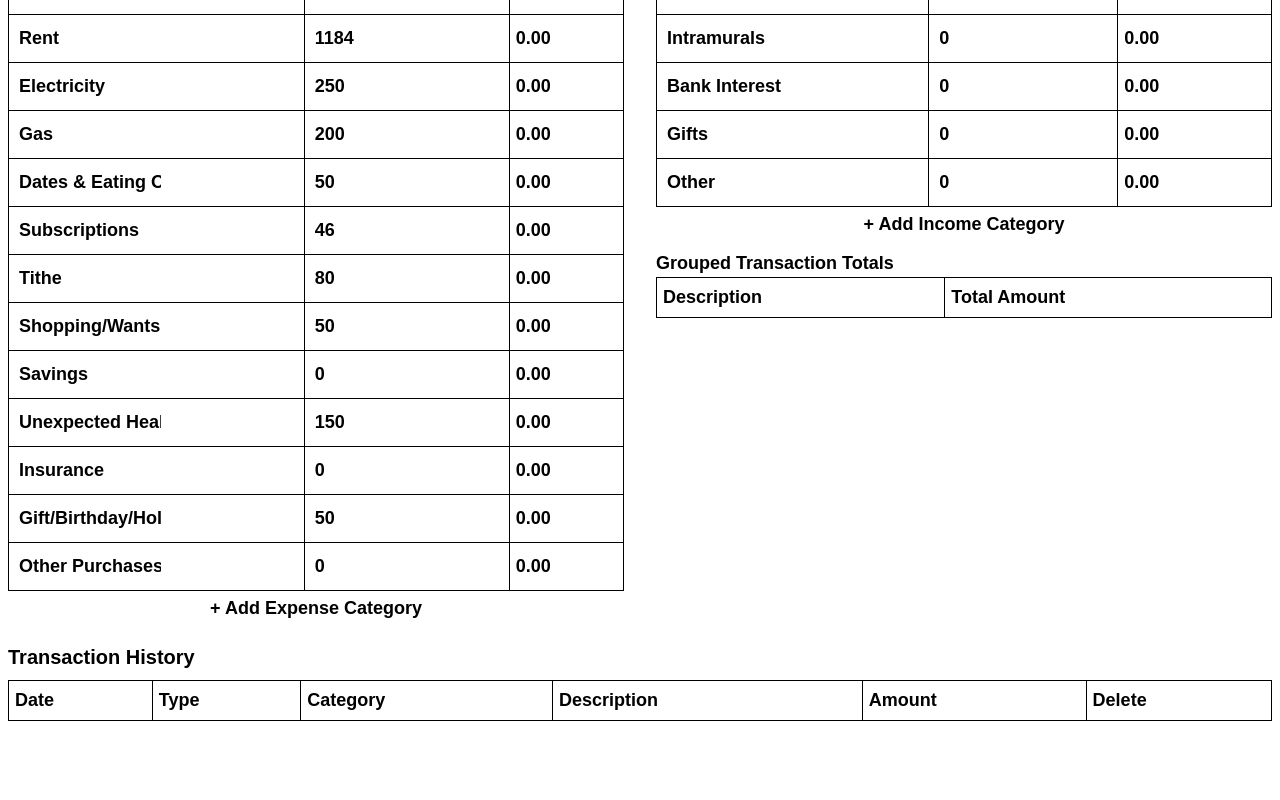
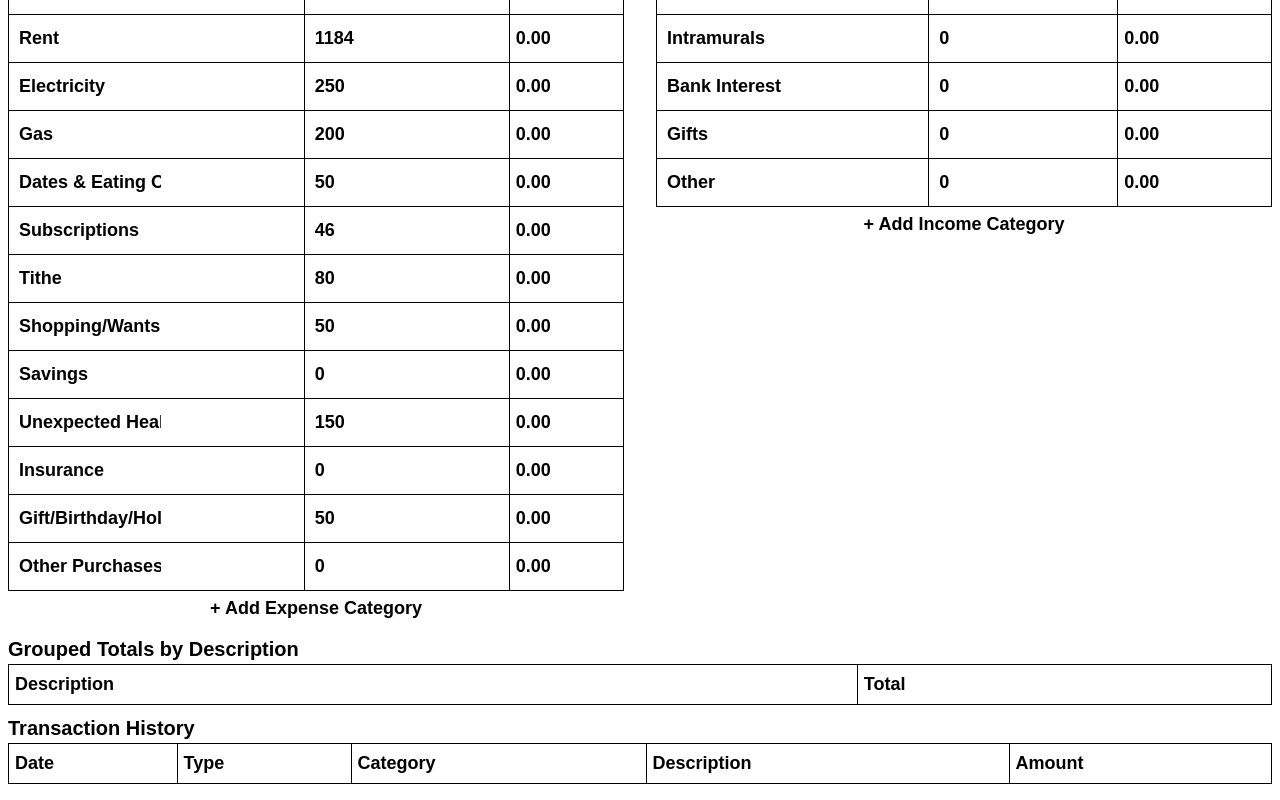
Before and after one commit to br3nn3nb/Bargesser-Budget-Tracker, a Next.js app: page / in a window 1280 px wide. Shown: the part 400-1200 px from the top of the page. Before the commit the page ends 1137 px from the top, so only its background shows below. Built offline with nearby package versions, Linux system fonts and the light colour scheme.

Commit message:
Initial commit – fixed page.js for Vercel

```diff
--- a/src/app/page.js
+++ b/src/app/page.js
@@ -38,6 +38,7 @@ export default function Home() {
   const [beginningBalance, setBeginningBalance] = useState(0);
   const [quickAdds, setQuickAdds] = useState({ expense: [], income: [] });
 
+  // Load data from localStorage
   useEffect(() => {
     const savedData = JSON.parse(localStorage.getItem(currentMonth));
     if (savedData) {
@@ -55,6 +56,7 @@ export default function Home() {
     }
   }, [currentMonth]);
 
+  // Save data to localStorage
   useEffect(() => {
     localStorage.setItem(
       currentMonth,
@@ -62,6 +64,7 @@ export default function Home() {
     );
   }, [expenses, income, transactions, beginningBalance, quickAdds, currentMonth]);
 
+  // Calculate totals
   const expenseTotals = expenses.map(e => ({
     ...e,
     total: transactions.filter(t => t.type === "expense" && t.category === e.name)
@@ -84,6 +87,7 @@ export default function Home() {
     groupedDescriptionTotals[t.description] += t.amount;
   });
 
+  // Add new transaction
   const addTransaction = () => {
     if (!newTx.category || !newTx.amount) return;
     const tx = { ...newTx, amount: Number(newTx.amount), id: Date.now() };
@@ -91,7 +95,8 @@ export default function Home() {
     setNewTx({ type: newTx.type, category: "", description: "", amount: 0, date: "" });
   };
 
-  const useQuickAdd = (q, type) => {
+  // **Handle Quick Add** - normal function (no hooks inside callback)
+  const handleQuickAdd = (q, type) => {
     const tx = {
       id: Date.now(),
       type,
@@ -101,6 +106,7 @@ export default function Home() {
       date: new Date().toISOString().split("T")[0],
     };
     setTransactions([tx, ...transactions]);
+
     if (type === "expense") {
       const idx = expenses.findIndex(e => e.name === q.category);
       if (idx !== -1) {
@@ -118,6 +124,7 @@ export default function Home() {
     }
   };
 
+  // Change month
   const changeMonth = (offset) => {
     const [year, month] = currentMonth.split("-").map(Number);
     const date = new Date(year, month - 1 + offset);
@@ -166,7 +173,7 @@ export default function Home() {
       <div style={{ display: "flex", gap: "1rem", flexWrap: "wrap", marginBottom: "1rem" }}>
         {["expense", "income"].map(type => quickAdds[type].map((q, idx) => (
           <div key={`${type}-${idx}`} style={{ display: "flex", gap: "2px", alignItems: "center" }}>
-            <button style={{ fontWeight: "bold", fontSize: "18px" }} onClick={() => useQuickAdd(q, type)}>{q.description} – ${q.amount} ({type})</button>
+            <button style={{ fontWeight: "bold", fontSize: "18px" }} onClick={() => handleQuickAdd(q, type)}>{q.description} – ${q.amount} ({type})</button>
             <button style={{ fontWeight: "bold", fontSize: "18px" }} onClick={() => setQuickAdds({...quickAdds, [type]: quickAdds[type].filter((_, i) => i !== idx)})}>✕</button>
           </div>
         )))}
@@ -252,29 +259,24 @@ export default function Home() {
               </tr>
             </tbody>
           </table>
+        </div>
+      </div>
 
-          <h3 style={{ fontWeight:"bold", fontSize:"18px"}}>Grouped Transaction Totals</h3>
+      {/* Grouped Description Totals */}
+      <h2 style={{ fontWeight:"bold", fontSize:"20px" }}>Grouped Totals by Description</h2>
       <table style={tableStyle}>
         <thead>
-              <tr>
-                <th style={thTdStyle}>Description</th>
-                <th style={thTdStyle}>Total Amount</th>
-              </tr>
+          <tr><th style={thTdStyle}>Description</th><th style={thTdStyle}>Total</th></tr>
         </thead>
         <tbody>
-              {Object.entries(groupedDescriptionTotals).map(([desc, amt])=>(
-                <tr key={desc}>
-                  <td style={thTdStyle}>{desc}</td>
-                  <td style={thTdStyle}>{amt.toFixed(2)}</td>
-                </tr>
+          {Object.entries(groupedDescriptionTotals).map(([desc,total])=>(
+            <tr key={desc}><td style={thTdStyle}>{desc}</td><td style={thTdStyle}>{total.toFixed(2)}</td></tr>
           ))}
         </tbody>
       </table>
-        </div>
-      </div>
 
       {/* Transaction History */}
-      <h2 style={{ margin: "0.5rem 0", fontWeight:"bold", fontSize:"20px"}}>Transaction History</h2>
+      <h2 style={{ fontWeight:"bold", fontSize:"20px" }}>Transaction History</h2>
       <table style={tableStyle}>
         <thead>
           <tr>
@@ -283,22 +285,21 @@ export default function Home() {
             <th style={thTdStyle}>Category</th>
             <th style={thTdStyle}>Description</th>
             <th style={thTdStyle}>Amount</th>
-            <th style={thTdStyle}>Delete</th>
           </tr>
         </thead>
         <tbody>
-          {transactions.map(t=>(
-            <tr key={t.id}>
-              <td style={thTdStyle}>{t.date}</td>
-              <td style={thTdStyle}>{t.type}</td>
-              <td style={thTdStyle}>{t.category}</td>
-              <td style={thTdStyle}>{t.description}</td>
-              <td style={thTdStyle}>{t.amount.toFixed(2)}</td>
-              <td style={thTdStyle}><button style={{fontWeight:"bold", fontSize:"18px"}} onClick={()=>setTransactions(transactions.filter(tx=>tx.id!==t.id))}>Delete</button></td>
+          {transactions.map(tx=>(
+            <tr key={tx.id}>
+              <td style={thTdStyle}>{tx.date}</td>
+              <td style={thTdStyle}>{tx.type}</td>
+              <td style={thTdStyle}>{tx.category}</td>
+              <td style={thTdStyle}>{tx.description}</td>
+              <td style={thTdStyle}>{tx.amount.toFixed(2)}</td>
             </tr>
           ))}
         </tbody>
       </table>
+
     </div>
   );
 }
```
Lines whose indentation alone changed are shown as unchanged.
